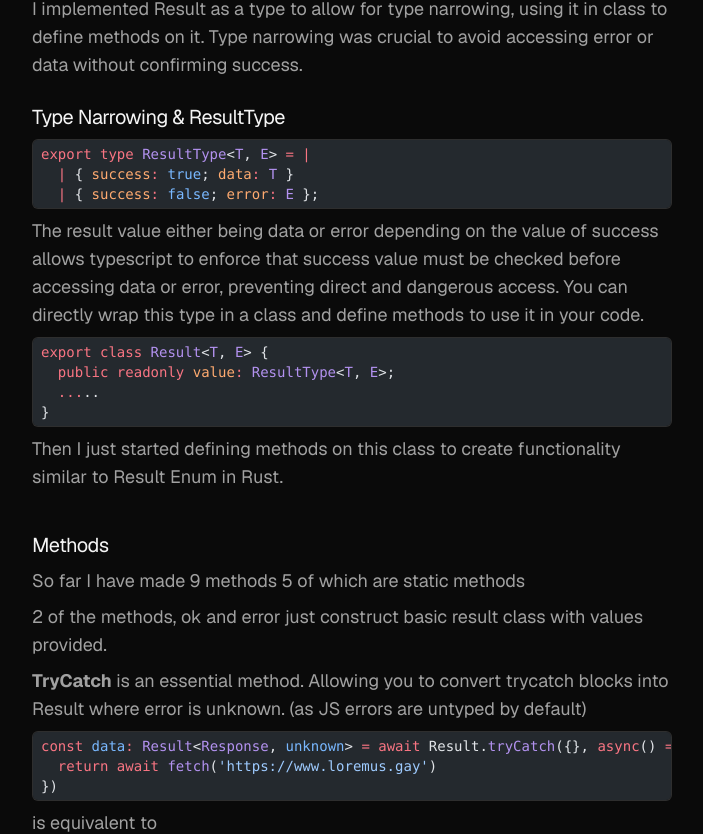
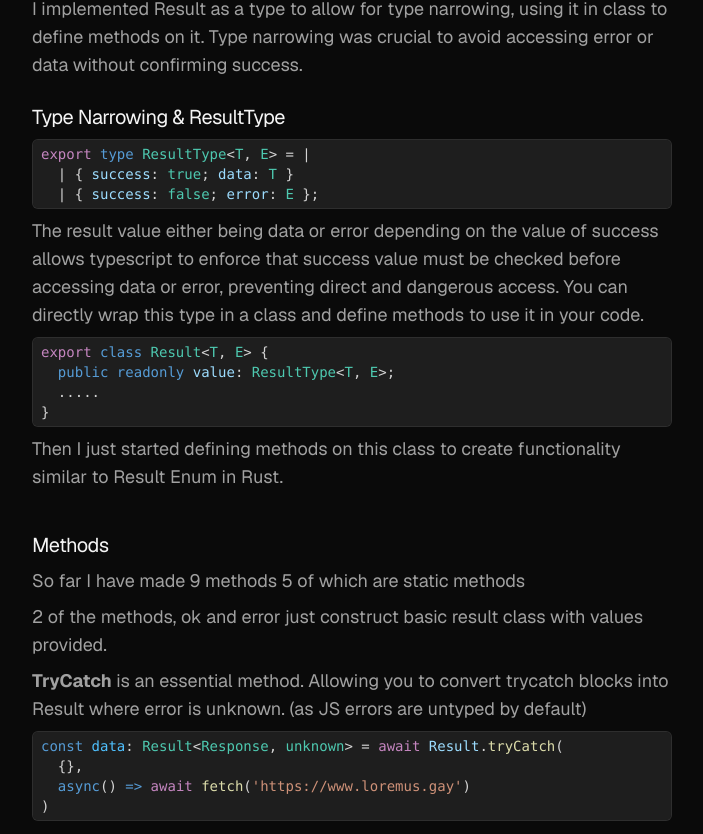
Before and after one commit to Loremus299/Portfolio, a Next.js app: page /result-enum-alike-in-ts in a window 1280 px wide. Shown: the part 317-1151 px from the top of the page, without its empty margins (288-991 px from the left). Built offline with nearby package versions, Linux system fonts and the light colour scheme.

Commit message:
blog fixes

```diff
--- a/app/(writings)/result-enum-alike-in-ts/page.tsx
+++ b/app/(writings)/result-enum-alike-in-ts/page.tsx
@@ -60,9 +60,10 @@ export default function Page() {
             trycatch blocks into Result where error is unknown. (as JS errors
             are untyped by default)
           </p>
-          <Codeblock lang="typescript">{`const data: Result<Response, unknown> = await Result.tryCatch({}, async() => {
-  return await fetch('https://www.loremus.gay')
-})`}</Codeblock>
+          <Codeblock lang="typescript">{`const data: Result<Response, unknown> = await Result.tryCatch(
+  {},
+  async() => await fetch('https://www.loremus.gay')
+)`}</Codeblock>
           <p>is equivalent to</p>
           <Codeblock lang="typescript">{`async function query(): Promise<Result<Response, unknown>> {
   try {
--- a/components/codeblock.tsx
+++ b/components/codeblock.tsx
@@ -9,7 +9,7 @@ export default async function Codeblock({
 }) {
   const html = await codeToHtml(children, {
     lang,
-    theme: "github-dark",
+    theme: "dark-plus",
   });
   return (
     <div className="overflow-x-scroll rounded-md border border-white/10 bg-neutral-900">
```
